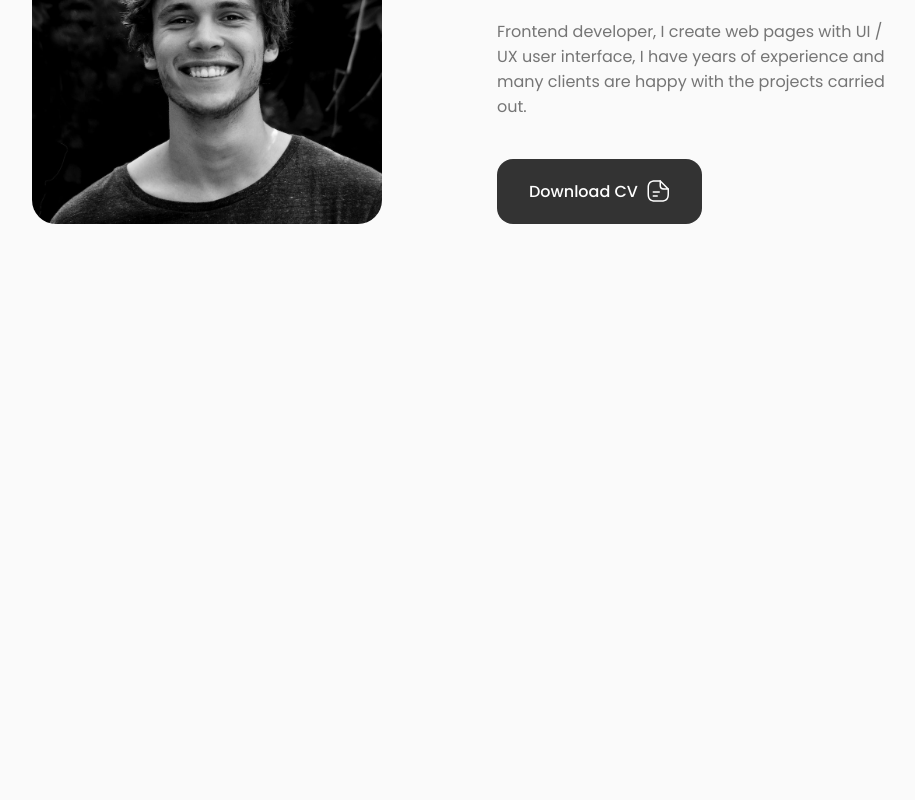
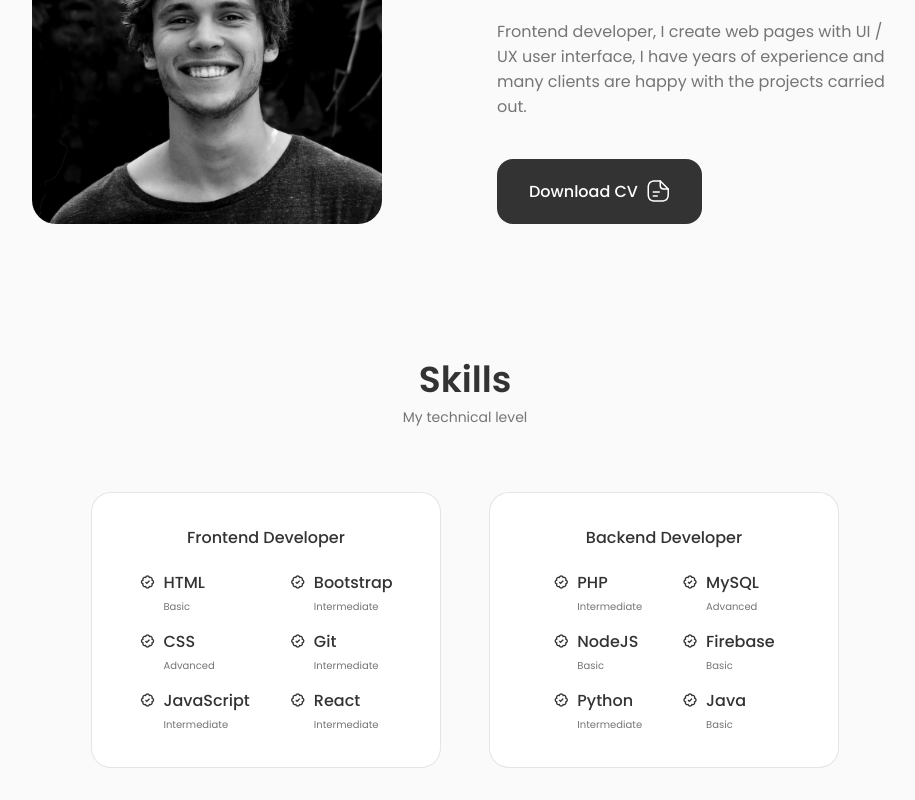
Before and after one commit to lichuangqi/Personal_Portfolio, a React (Create React App) app: page / in a window 1280 px wide. Shown: the part 1029-1829 px from the top of the page, without its empty margins (175-1090 px from the left). Before the commit the page ends 1285 px from the top, so only its background shows below. Built offline with nearby package versions, Linux system fonts and the light colour scheme.

Commit message:
skills part finished and styled

```diff
--- a/src/App.js
+++ b/src/App.js
@@ -2,6 +2,7 @@
 import Header from './components/header/Header';
 import Home from './components/home/Home';
 import About from './components/about/About';
+import Skills from './components/skills/Skills';
 function App() {
   return (
     <>
@@ -9,6 +10,7 @@
       <main className='main'>
         <Home />
         <About />
+        <Skills />
       </main>
     </>
   );
--- /dev/null
+++ b/src/components/skills/Backend.js
@@ -0,0 +1,57 @@
+const Backend = () => {
+  return (
+    <div className="skills__content">
+      <h3 className="skills__title">Backend Developer</h3>
+      <div className="skills__box">
+        <div className="skills__group">
+          <div className="skills__data">
+            <i className="bx bx-badge-check"></i>
+            <div>
+              <h3 className="skills__name">PHP</h3>
+              <span className="skills__level">Intermediate</span>
+            </div>
+          </div>
+          <div className="skills__data">
+            <i className="bx bx-badge-check"></i>
+            <div>
+              <h3 className="skills__name">NodeJS</h3>
+              <span className="skills__level">Basic</span>
+            </div>
+          </div>
+          <div className="skills__data">
+            <i className="bx bx-badge-check"></i>
+            <div>
+              <h3 className="skills__name">Python</h3>
+              <span className="skills__level">Intermediate</span>
+            </div>
+          </div>
+        </div>
+        <div className="skills__group">
+          <div className="skills__data">
+            <i className="bx bx-badge-check"></i>
+            <div>
+              <h3 className="skills__name">MySQL</h3>
+              <span className="skills__level">Advanced</span>
+            </div>
+          </div>
+          <div className="skills__data">
+            <i className="bx bx-badge-check"></i>
+            <div>
+              <h3 className="skills__name">Firebase</h3>
+              <span className="skills__level">Basic</span>
+            </div>
+          </div>
+          <div className="skills__data">
+            <i className="bx bx-badge-check"></i>
+            <div>
+              <h3 className="skills__name">Java</h3>
+              <span className="skills__level">Basic</span>
+            </div>
+          </div>
+        </div>
+      </div>
+    </div>
+  )
+}
+
+export default Backend;
--- /dev/null
+++ b/src/components/skills/Frontend.js
@@ -0,0 +1,57 @@
+const Frontend = () => {
+  return (
+    <div className="skills__content">
+      <h3 className="skills__title">Frontend Developer</h3>
+      <div className="skills__box">
+        <div className="skills__group">
+          <div className="skills__data">
+            <i className="bx bx-badge-check"></i>
+            <div>
+              <h3 className="skills__name">HTML</h3>
+              <span className="skills__level">Basic</span>
+            </div>
+          </div>
+          <div className="skills__data">
+            <i className="bx bx-badge-check"></i>
+            <div>
+              <h3 className="skills__name">CSS</h3>
+              <span className="skills__level">Advanced</span>
+            </div>
+          </div>
+          <div className="skills__data">
+            <i className="bx bx-badge-check"></i>
+            <div>
+              <h3 className="skills__name">JavaScript</h3>
+              <span className="skills__level">Intermediate</span>
+            </div>
+          </div>
+        </div>
+        <div className="skills__group">
+          <div className="skills__data">
+            <i className="bx bx-badge-check"></i>
+            <div>
+              <h3 className="skills__name">Bootstrap</h3>
+              <span className="skills__level">Intermediate</span>
+            </div>
+          </div>
+          <div className="skills__data">
+            <i className="bx bx-badge-check"></i>
+            <div>
+              <h3 className="skills__name">Git</h3>
+              <span className="skills__level">Intermediate</span>
+            </div>
+          </div>
+          <div className="skills__data">
+            <i className="bx bx-badge-check"></i>
+            <div>
+              <h3 className="skills__name">React</h3>
+              <span className="skills__level">Intermediate</span>
+            </div>
+          </div>
+        </div>
+      </div>
+    </div>
+  )
+}
+
+export default Frontend;
--- /dev/null
+++ b/src/components/skills/Skills.js
@@ -0,0 +1,17 @@
+import Frontend from './Frontend';
+import Backend from './Backend';
+import './skills.css';
+const Skills = () => {
+  return (
+    <section className='skills section' id='skills'>
+      <h2 className='section__title'>Skills</h2>
+      <span className='section__subtitle'>My technical level</span>
+      <div className='skills__container container grid'>
+        <Frontend />
+        <Backend />
+      </div>
+    </section>
+  )
+}
+
+export default Skills;
--- /dev/null
+++ b/src/components/skills/skills.css
@@ -0,0 +1,80 @@
+.skills__container {
+    grid-template-columns: repeat(2, 350px);
+    column-gap: 3rem;
+    justify-content: center;
+}
+
+.skills__content {
+    background-color: var(--container-color);
+    border: 1px solid rgba(0, 0, 0, 0.1);
+    padding: 2rem 4rem;
+    border-radius: 1.25rem;
+}
+
+.skills__title {
+    font-size: var(--normal-font-size);
+    font-weight: var(--font-medium);
+    text-align: center;
+    margin-bottom: var(--mb-1-5);
+}
+
+.skills__box {
+    display: flex;
+    justify-content: center;
+    column-gap: 2.5rem;
+}
+
+.skills__group {
+    display: grid;
+    align-items: flex-start;
+    row-gap: 1rem;
+}
+
+.skills__data {
+    display: flex;
+    column-gap: 0.5rem;
+}
+
+.skills .bx-badge-check {
+    font-size: 1rem;
+    color: var(--title-color);
+}
+
+.skills__name {
+    font-size: var(--normal-font-size);
+    font-weight: var(--font-medium);
+    line-height: 18px;
+}
+
+.skills__level {
+    font-size: var(--tiny-font-size);
+}
+
+/*=============== BREAKPOINTS ===============*/
+/* For large devices */
+@media screen and (max-width: 992px) {
+    .skills__container {
+        grid-template-columns: max-content;
+        row-gap: 2rem;
+    }
+}
+
+/* For medium devices */
+@media screen and (max-width: 576px) {
+    .skills__container{
+        grid-template-columns: 1fr;
+    }
+    .skills__content {
+        padding: 1.5rem;
+    }
+}
+
+/* For small devices */
+@media screen and (max-width: 350px) {
+    .skills__box {
+        column-gap: 1.25rem;
+    }
+    .skills__name {
+        font-size: var(--small-font-size);
+    }
+}
```
